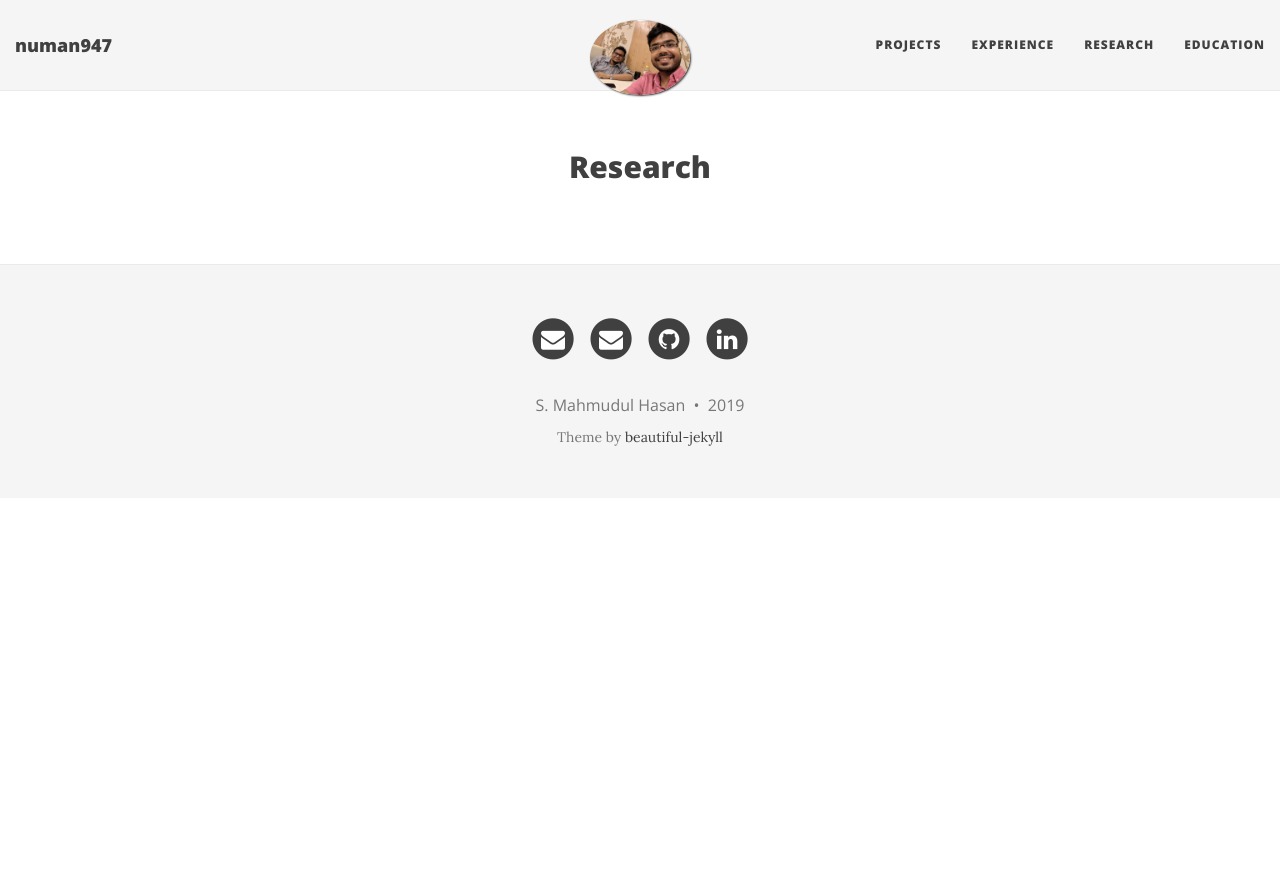
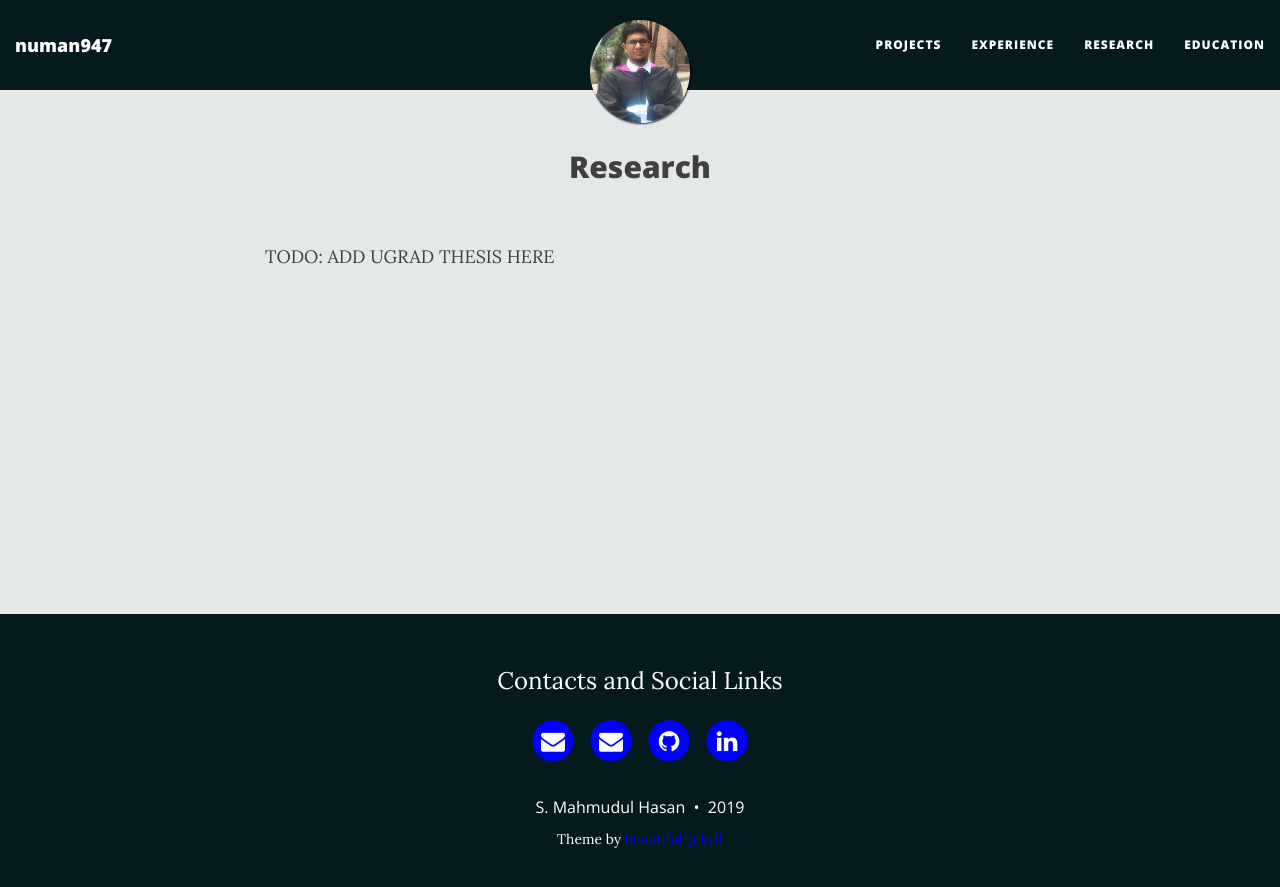
Before and after one commit to numan947/numan947.github.io, a Jekyll site: the page built from research.md, in a window 1280 px wide. Shown: the top 887 px of the page. Built offline with Jekyll 4.4.1, drawn with Linux system fonts in a browser that asks for light colours; nearby versions of some CDN libraries.

Commit message:
Completed Scaffolding the website

```diff
--- a/_config.yml
+++ b/_config.yml
@@ -33,7 +33,7 @@ navbar-links:
 
 # Image to show in the navigation bar - image must be a square (width = height)
 # Remove this parameter if you don't want an image in the navbar
-avatar: "/img/rehmanme.jpg"
+avatar: "/img/graduation_cropped.jpg"
 
 # If you want to have an image logo in the top-left corner instead of the title text,
 # then specify the following parameter
@@ -43,15 +43,15 @@ avatar: "/img/rehmanme.jpg"
 
 # Personalize the colors in your website. Colour values can be any valid CSS colour
 
-navbar-col: "#F5F5F5"
-navbar-text-col: "#404040"
-navbar-children-col: "#F5F5F5"
-page-col: "#FFFFFF"
+navbar-col: "#041A1C"
+navbar-text-col: "#FFFFFF"
+navbar-children-col: "#818C8D"
+page-col: "#E5E8E8"
 link-col: "#008AFF"
 hover-col: "#0085A1"
-footer-col: "#F5F5F5"
-footer-text-col: "#asdasd"
-footer-link-col: "#404040"
+footer-col: "#041A1C"
+footer-text-col: "white"
+footer-link-col: "blue"
 
 # Alternatively, the navbar, footer, and page background can be set to use background images
 # instead of colour
--- a/_includes/footer.html
+++ b/_includes/footer.html
@@ -2,6 +2,7 @@
   <div class="container beautiful-jekyll-footer">
     <div class="row">
       <div class="col-lg-8 col-lg-offset-2 col-md-10 col-md-offset-1">
+          <center style="margin-bottom: 0.5cm"><font color="white" size="5" >Contacts and Social Links</font></center>
         <ul class="list-inline text-center footer-links">
           {%- for link in site.social-network-links -%}
             {%- assign curkey = link[0] -%}
--- a/css/main.css
+++ b/css/main.css
@@ -5,7 +5,17 @@ layout: null
 @import url("pygment_highlights.css");
 
 /* --- General --- */
-
+html {
+  height: 100%;
+}
+body {
+  min-height: 100%;
+ display: flex;
+ flex-direction: column;
+}
+body > .container {
+  flex-grow: 1;
+}
 body {
   font-family: 'Lora', 'Times New Roman', serif;
   font-size: 18px;
--- a/research.md
+++ b/research.md
@@ -3,3 +3,5 @@ layout: page
 title: Research
 subtitle:
 ---
+
+TODO: ADD UGRAD THESIS HERE
```
Also changed, not shown: CHANGELOG.md (deleted), README.md (deleted), img/graduation.jpg (added), img/graduation_cropped.jpg (added).
